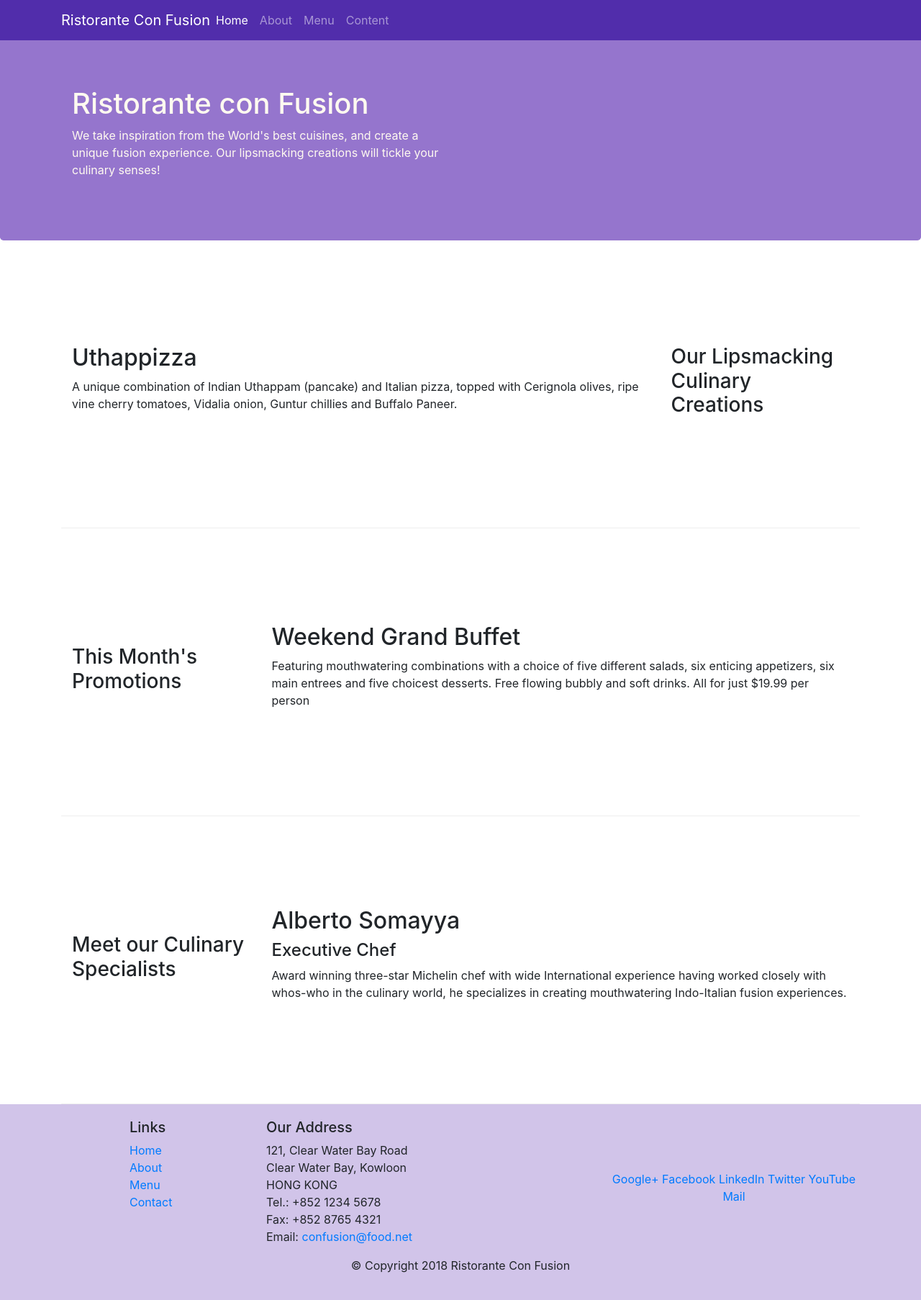
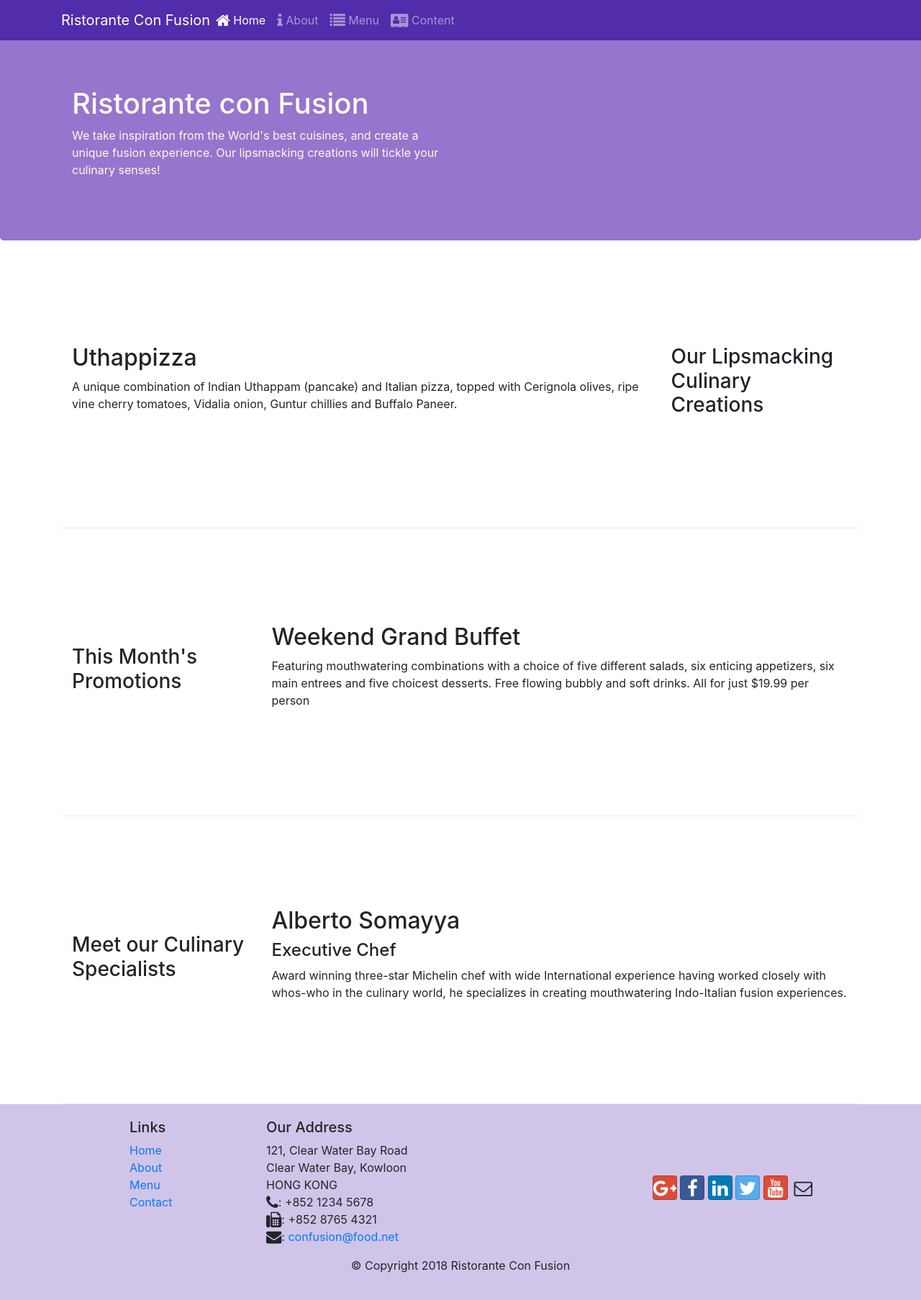
Before and after one commit to UtkarshChaudhary/webDevelopmentCourse1, a website: page index.html in a window 1280 px wide. Shown: the whole page at 72% size. Drawn offline with nearby package versions, Linux system fonts and the light colour scheme.

Commit message:
icon fonts

```diff
--- a/index.html
+++ b/index.html
@@ -9,6 +9,8 @@
 
         <!-- Bootstrap CSS -->
         <link rel="stylesheet" href="node_modules/bootstrap/dist/css/bootstrap.min.css">
+        <link rel="stylesheet" href="node_modules/font-awesome/css/font-awesome.min.css">
+        <link rel="stylesheet" href="node_modules/bootstrap-social/bootstrap-social.css">
         <link rel="stylesheet" href="css/styles.css">
     <title>Ristorante Con Fusion</title>
 </head>
@@ -26,11 +28,11 @@
                <!--mr-auto class is to specify light margin-->
                <!--active is to highlight current active option-->
                <div class="collapse navbar-collapse" id="Navbar">
-                    <ul class="navbar-nav mr-auto">
-                        <li class="nav-item active"><a class="nav-link" href="#">Home</a></li>
-                        <li class="nav-item"><a class="nav-link" href="./aboutus.html">About</a></li>
-                        <li class="nav-item"><a class="nav-link" href="#">Menu</a></li>
-                        <li class="nav-item"><a class="nav-link" href="#">Content</a></li>
+                    <ul class="navbar-nav mr-auto"> <!-- fa is font-awesome-->
+                        <li class="nav-item active"><a class="nav-link" href="#"><span class="fa fa-home fa-lg"></span> Home</a></li>
+                        <li class="nav-item"><a class="nav-link" href="./aboutus.html"><span class="fa fa-info fa-lg"></span> About</a></li>
+                        <li class="nav-item"><a class="nav-link" href="#"><span class="fa fa-list fa-lg"></span> Menu</a></li>
+                        <li class="nav-item"><a class="nav-link" href="#"><span class="fa fa-address-card fa-lg"></span> Content</a></li>
                     </ul>
                </div>
          </div>
@@ -102,20 +104,21 @@
                     <address>
 		              121, Clear Water Bay Road<br>
 		              Clear Water Bay, Kowloon<br>
-		              HONG KONG<br>
-		              Tel.: +852 1234 5678<br>
-		              Fax: +852 8765 4321<br>
-		              Email: <a href="mailto:confusion@food.net">confusion@food.net</a>
+                      HONG KONG<br>
+                      <!--for fa we can use both i and span tag-->
+		              <i class="fa fa-phone fa-lg"></i>: +852 1234 5678<br>
+		              <i class="fa fa-fax fa-lg"></i>: +852 8765 4321<br>
+		              <i class="fa fa-envelope fa-lg"></i>: <a href="mailto:confusion@food.net">confusion@food.net</a>
 		           </address>
                 </div>
                 <div class="col-12 col-sm-4 align-self-center">
                     <div class="text-center">
-                        <a href="http://google.com/+">Google+</a>
-                        <a href="http://www.facebook.com/profile.php?id=">Facebook</a>
-                        <a href="http://www.linkedin.com/in/">LinkedIn</a>
-                        <a href="http://twitter.com/">Twitter</a>
-                        <a href="http://youtube.com/">YouTube</a>
-                        <a href="mailto:">Mail</a>
+                        <a class="btn btn-social-icon btn-google" href="http://google.com/+"><i class="fa fa-google-plus fa-lg"></i></a>
+                        <a class="btn btn-social-icon btn-facebook" href="http://www.facebook.com/profile.php?id="><i class="fa fa-facebook fa-lg"></i></a>
+                        <a class="btn btn-social-icon btn-linkedin" href="http://www.linkedin.com/in/"><i class="fa fa-linkedin fa-lg"></i></a>
+                        <a class="btn btn-social-icon btn-twitter" href="http://twitter.com/"><i class="fa fa-twitter fa-lg"></i></a>
+                        <a  class="btn btn-social-icon btn-google" href="http://youtube.com/"><i class="fa fa-youtube fa-lg"></i></a>
+                        <a class="btn btn-social-icon" href="mailto:"><i class="fa fa-envelope-o fa-lg"></i></a>
                     </div>
                 </div>
            </div>
--- a/package.json
+++ b/package.json
@@ -15,6 +15,8 @@
   },
   "dependencies": {
     "bootstrap": "^4.5.0",
+    "bootstrap-social": "^5.1.1",
+    "font-awesome": "^4.7.0",
     "jquery": "^3.5.1",
     "popper.js": "^1.12.9"
   }
```
Also changed, not shown: aboutus.html (+17 -13 lines), 1 other file.
